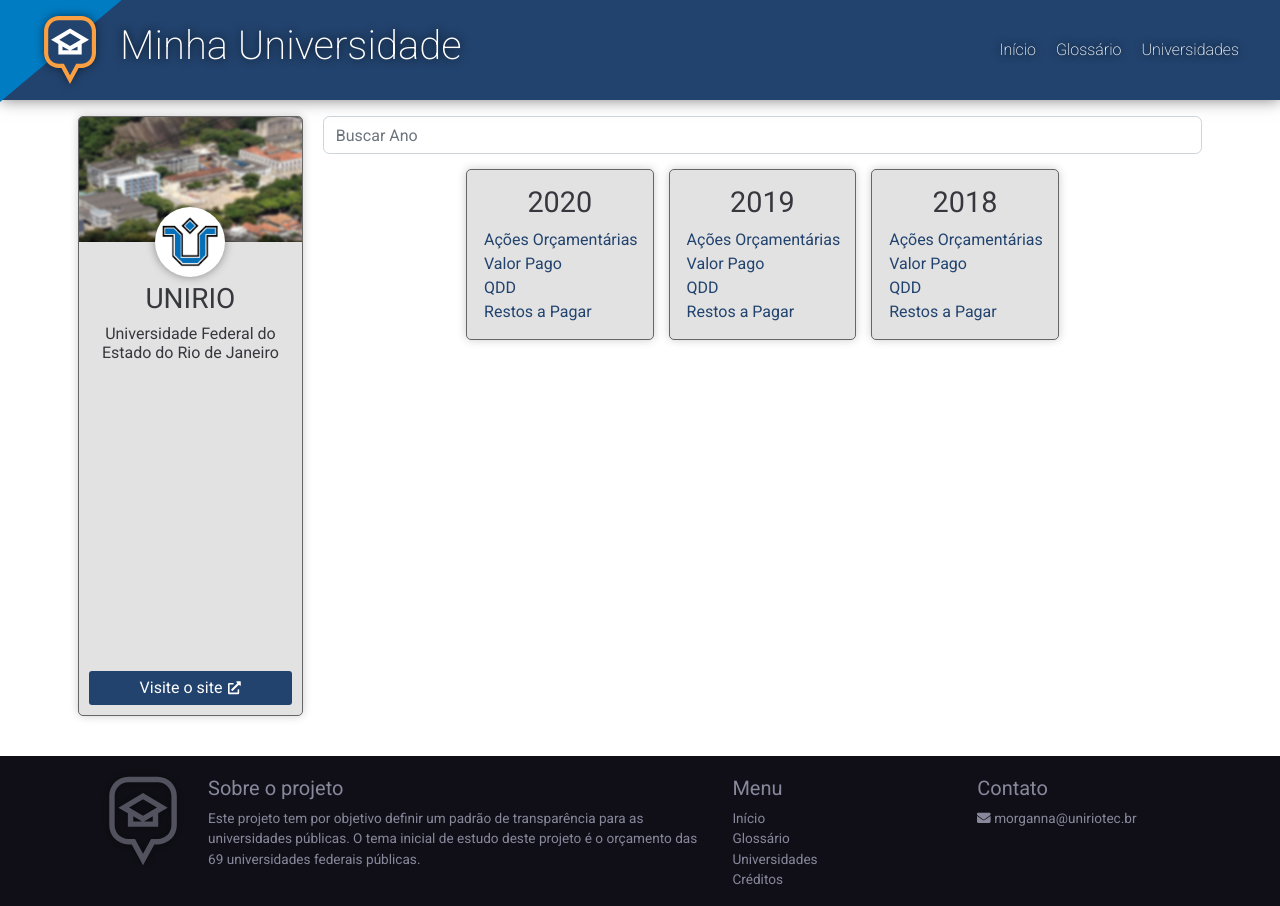
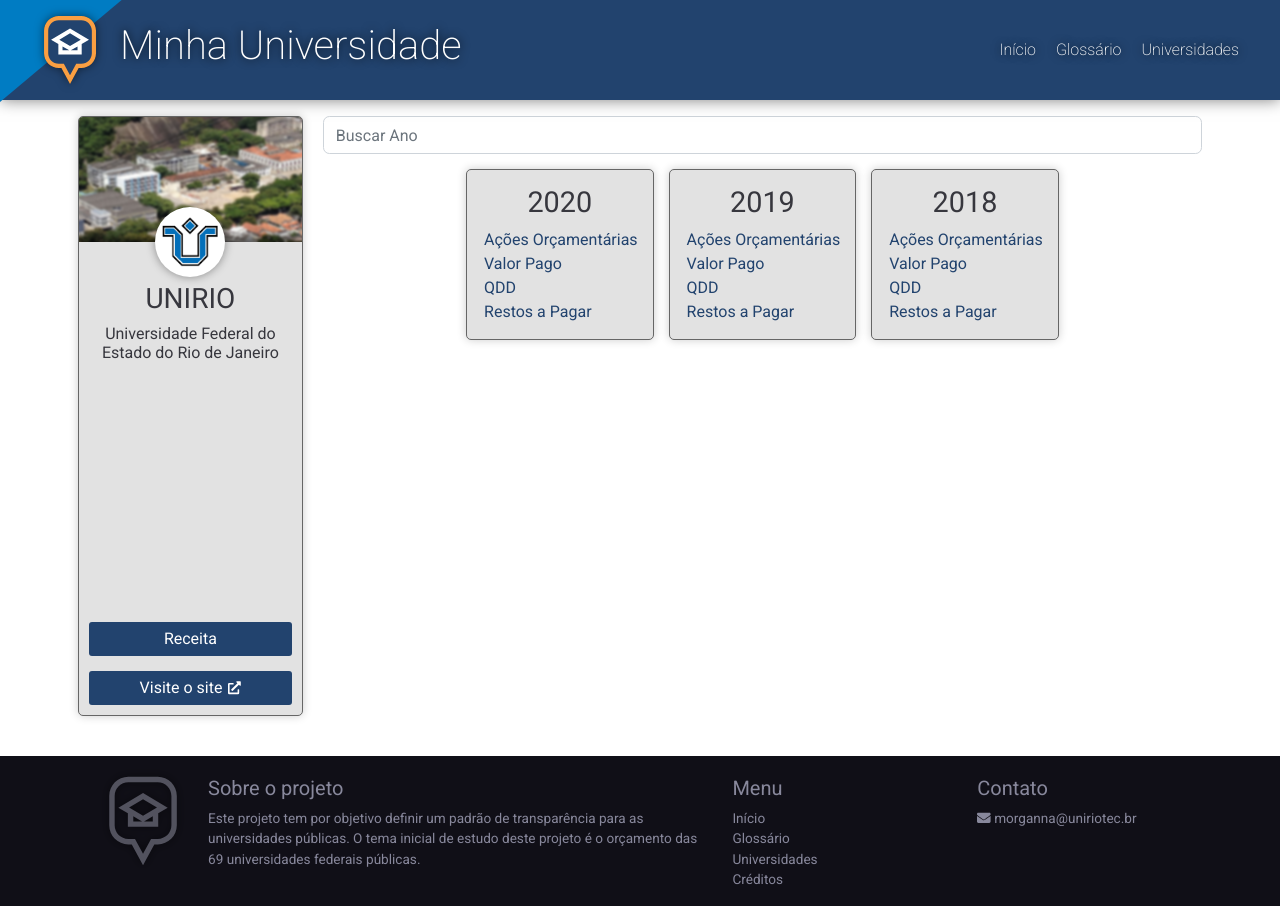
Before and after one commit to MorgannaCarmemDiniz/minha-universidade, a Vue app: page /universidade/unirio in a window 1280 px wide. Built offline with nearby package versions, Linux system fonts and the light colour scheme; what vue-animate-onscroll would draw is missing.

Commit message:
Alterações para permitir itens exclusivos para cada página de cada universidade.

```diff
--- a/spreadsheetParser/data/Universities.js
+++ b/spreadsheetParser/data/Universities.js
@@ -14,6 +14,13 @@
 
     getLogo: () => require('../assets/unirioLogo.png'),
     getImage: () => require('../assets/unirio.jpg'),
+    customRoutes: [
+        {
+            path: 'receita',
+            name: 'Receita',
+            component: async () => require('../../src/views/UNIRIO/Receita.vue').default,
+        }
+    ],
     url: 'http://www.unirio.br'
 };
 
--- a/src/router/index.js
+++ b/src/router/index.js
@@ -6,6 +6,7 @@
 import Universidades from "../views/Universidades/Universidades.vue";
 import ViewDataSheet from "../views/ViewDataSheet.vue";
 import Creditos from "../views/Creditos/Creditos.vue";
+import universities from "../../spreadsheetParser/data/Universities.js";
 
 Vue.use(VueRouter);
 
@@ -42,6 +43,16 @@
   }
 ]
 
+for (let university of universities) {
+  for (let customRoute of university.customRoutes) {
+    routes.push({
+      path: `/universidade/${university.code}/${customRoute.path}`,
+      name: customRoute.name,
+      component: customRoute.component,
+    })
+  }
+}
+
 const router = new VueRouter({
   routes,
   mode: "history",
--- /dev/null
+++ b/src/views/UNIRIO/Receita.vue
@@ -0,0 +1,16 @@
+<template>
+        <div>
+            teste teste
+        </div>
+</template>
+
+<script>
+    export default {
+        name: "receita",
+        data: () => ({})
+    }
+</script>
+
+<style lang="scss" scoped>
+
+</style>
--- a/src/views/Universidade/Universidade.vue
+++ b/src/views/Universidade/Universidade.vue
@@ -14,6 +14,13 @@
                     <h4>{{university.name}}</h4>
                 </div>
                 <div class="universityFooter">
+                    <router-link
+                            v-for="route in university.customRoutes"
+                            :to="`/universidade/${university.code}/${route.path}`"
+                            class="sidebarLink"
+                    >
+                        {{route.name}}
+                    </router-link>
                     <a class="sidebarLink" target="_blank" :href="university.url">
                         Visite o site
                         <font-awesome-icon class="faIcon" icon="external-link-alt" />
@@ -206,6 +213,10 @@
                 }
             }
 
+            .sidebarLink +  .sidebarLink {
+                margin-top: 15px;
+            }
+
             .universityFooter {
                 width: 100%;
                 flex-grow: 0;
```
Also changed, not shown: 1 other file (tests, documents, lock files or other folders).
